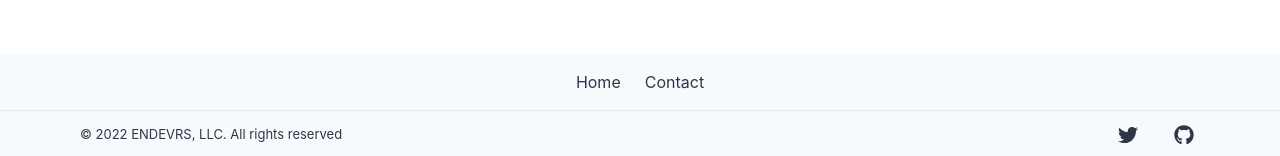
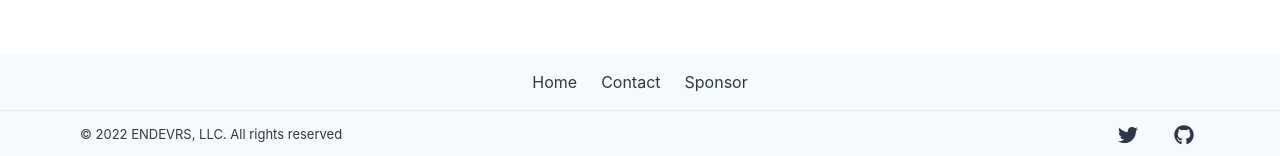
Before and after one commit to Seth-McKilla/mckilla-dot-dev-old, a Next.js app: page / in a window 1280 px wide. Shown: the part 746-902 px from the top of the page. Built offline with nearby package versions, Linux system fonts and the light colour scheme.

Commit message:
Add sponsor link to footer

```diff
--- a/components/Footer.tsx
+++ b/components/Footer.tsx
@@ -26,6 +26,11 @@
         <Stack direction={"row"} spacing={6} p={2}>
           <Link href="/">Home</Link>
           <Link href="mailto:seth@endevrs.dev">Contact</Link>
+          <Link href="https://github.com/sponsors/Seth-McKilla" passHref>
+            <a target="_blank" rel="noopener noreferrer">
+              Sponsor
+            </a>
+          </Link>
         </Stack>
       </Container>
 
```
